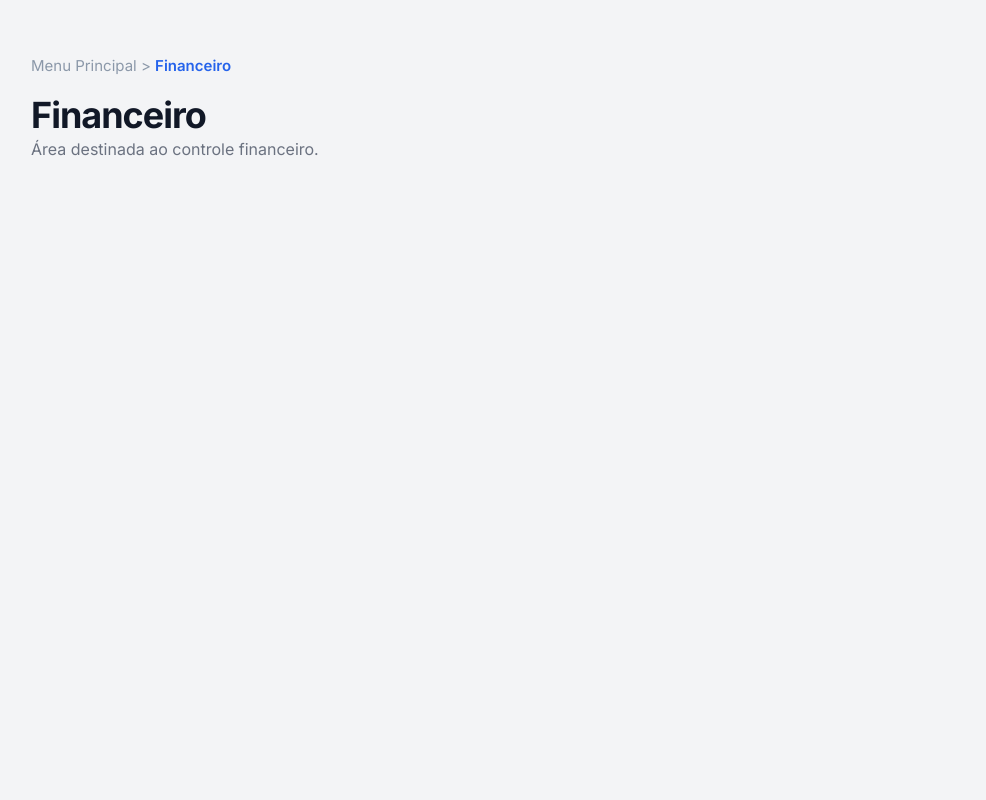
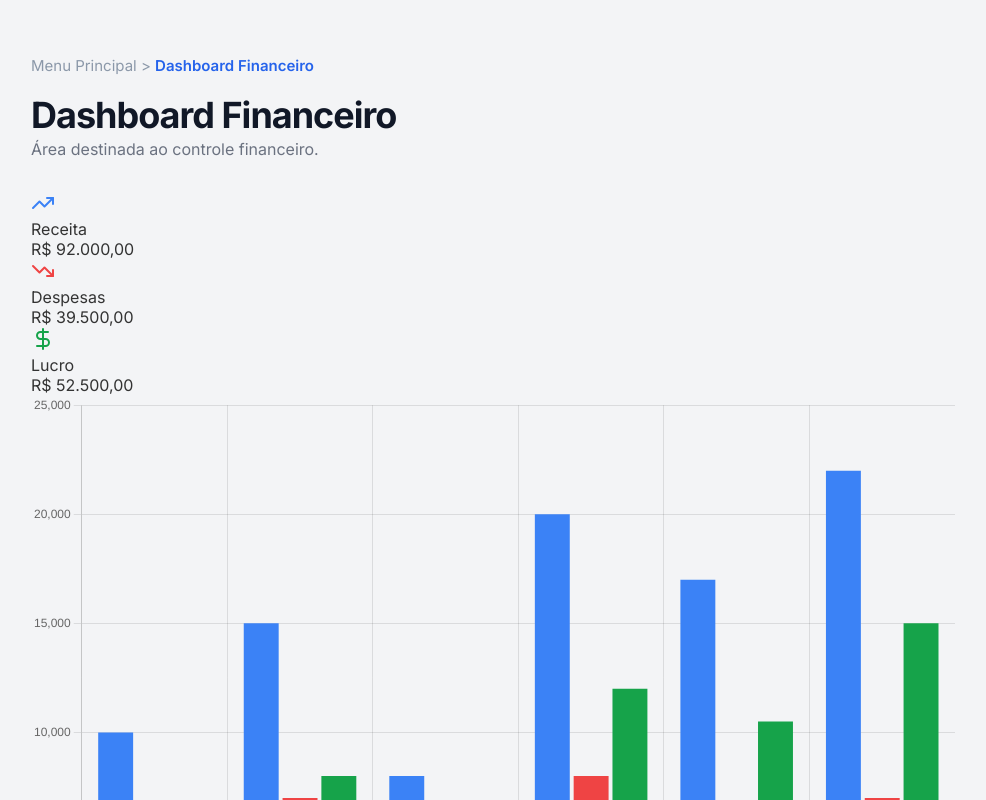
Before and after one commit to nicholasfocke/ClinicAid, a Next.js app: page /admin/financeiro in a window 1280 px wide. Shown: the top 800 px of the page, without its empty margins (277-1263 px from the left). Built offline with nearby package versions, Linux system fonts and the light colour scheme; no server answers; the database is empty; sample sign-in values are in the browser's storage; what react-google-recaptcha-v3 would draw is missing.

Commit message:
update teste pagina de financeiro

```diff
--- a/components/layout/SidebarAdmin.tsx
+++ b/components/layout/SidebarAdmin.tsx
@@ -172,7 +172,7 @@ const SidebarAdmin = () => {
             {financeiroOpen && (
               <div className={styles.subNav} style={{ marginTop: 0 }}>
                 <Link href="/admin/financeiro/" className={styles.subNavItem}>
-                  Financeiro
+                  Dashboard Financeiro
                 </Link>
               </div>
             )}
--- a/pages/admin/financeiro.tsx
+++ b/pages/admin/financeiro.tsx
@@ -1,12 +1,60 @@
-import { useEffect } from 'react';
+import { useEffect, useState } from 'react';
 import { onAuthStateChanged } from 'firebase/auth';
 import { useRouter } from 'next/router';
 import { auth } from '@/firebase/firebaseConfig';
 import breadcrumbStyles from '@/styles/Breadcrumb.module.css';
 import styles from '@/styles/admin/financeiro/financeiro.module.css';
+import { Bar } from 'react-chartjs-2';
+import {
+  Chart,
+  BarElement,
+  CategoryScale,
+  LinearScale,
+  Tooltip,
+  Legend,
+} from 'chart.js';
+import { TrendingUp, TrendingDown, DollarSign } from 'lucide-react';
 
-const Financeiro = () => {
+Chart.register(BarElement, CategoryScale, LinearScale, Tooltip, Legend);
+
+const DashboardFinanceiro = () => {
   const router = useRouter();
+
+  const receitaMensal = [10000, 15000, 8000, 20000, 17000, 22000];
+  const despesasMensal = [5000, 7000, 6000, 8000, 6500, 7000];
+  const lucroMensal = receitaMensal.map((v, i) => v - despesasMensal[i]);
+
+  const totalReceita = receitaMensal.reduce((a, b) => a + b, 0);
+  const totalDespesas = despesasMensal.reduce((a, b) => a + b, 0);
+  const totalLucro = totalReceita - totalDespesas;
+
+  const chartData = {
+    labels: ['Jan', 'Fev', 'Mar', 'Abr', 'Mai', 'Jun'],
+    datasets: [
+      {
+        label: 'Receita',
+        data: receitaMensal,
+        backgroundColor: '#3b82f6',
+      },
+      {
+        label: 'Despesas',
+        data: despesasMensal,
+        backgroundColor: '#ef4444',
+      },
+      {
+        label: 'Lucro',
+        data: lucroMensal,
+        backgroundColor: '#16a34a',
+      },
+    ],
+  };
+
+  const chartOptions = {
+    responsive: true,
+    plugins: {
+      legend: { position: 'bottom' as const },
+    },
+  };
 
   useEffect(() => {
     const unsubscribe = onAuthStateChanged(auth, (user) => {
@@ -22,15 +70,63 @@ const Financeiro = () => {
       <div className={breadcrumbStyles.breadcrumbWrapper}>
         <span className={breadcrumbStyles.breadcrumb}>
           Menu Principal &gt;{' '}
-          <span className={breadcrumbStyles.breadcrumbActive}>Financeiro</span>
+          <span className={breadcrumbStyles.breadcrumbActive}>
+            Dashboard Financeiro
+          </span>
         </span>
       </div>
-      <h1 className={styles.titleFinanceiro}>Financeiro</h1>
+       <h1 className={styles.titleFinanceiro}>Dashboard Financeiro</h1>
       <p className={styles.subtitleFinanceiro}>
         Área destinada ao controle financeiro.
       </p>
+      <div className={styles.metricsPanel}>
+        <div className={styles.metricCard}>
+          <TrendingUp className={styles.metricIcon} color="#3b82f6" />
+          <div>
+            <div className={styles.metricTitle}>Receita</div>
+            <div className={styles.metricValue}>
+              {totalReceita.toLocaleString('pt-BR', {
+                style: 'currency',
+                currency: 'BRL',
+              })}
+            </div>
+          </div>
+        </div>
+        <div className={styles.metricCard}>
+          <TrendingDown className={styles.metricIcon} color="#ef4444" />
+          <div>
+            <div className={styles.metricTitle}>Despesas</div>
+            <div className={styles.metricValue}>
+              {totalDespesas.toLocaleString('pt-BR', {
+                style: 'currency',
+                currency: 'BRL',
+              })}
+            </div>
+          </div>
+        </div>
+        <div className={styles.metricCard}>
+          <DollarSign className={styles.metricIcon} color="#16a34a" />
+          <div>
+            <div className={styles.metricTitle}>Lucro</div>
+            <div className={styles.metricValue}>
+              {totalLucro.toLocaleString('pt-BR', {
+                style: 'currency',
+                currency: 'BRL',
+              })}
+            </div>
+          </div>
+        </div>
+      </div>
+
+      <div className={styles.chartWrapper}>
+        <Bar data={chartData} options={chartOptions} height={200} />
+      </div>
+
+      <div className={styles.movimentacoesPlaceholder}>
+        Movimentações e relatórios serão exibidos aqui.
+      </div>
     </div>
   );
 };
 
-export default Financeiro;
+export default DashboardFinanceiro;
```
